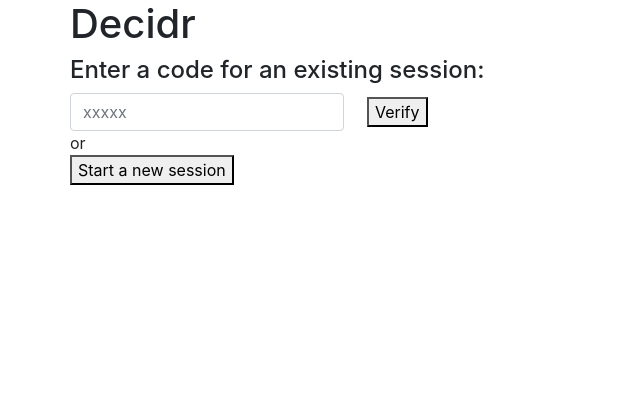
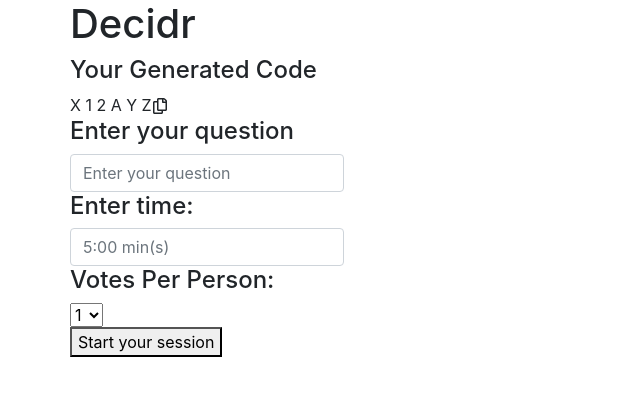
Before and after one commit to Katie500/Decidr, a React (Create React App) app in the folder client/: page /test in a window 1280 px wide. Shown: the top 396 px of the page, without its empty margins (0-640 px from the left). Built offline with nearby package versions, Linux system fonts and the light colour scheme; no server answers.

Commit message:
adding start new session screen

```diff
--- /dev/null
+++ b/client/src/components/Views/startNewSession.js
@@ -0,0 +1,92 @@
+import Form from "react-bootstrap/Form";
+import Row from "react-bootstrap/Row";
+import Col from "react-bootstrap/Col";
+import { Container } from "react-bootstrap";
+import { useRef } from "react";
+import { FaRegCopy } from "react-icons/fa";
+
+function StartNewSession() {
+  const joinCode = useRef(null);
+
+  const handleCopyClick = () => {
+    // Select the text in the textarea
+    joinCode.current.select();
+    // Execute copy command
+    document.execCommand("copy");
+  };
+
+  return (
+    <Container>
+      <Row>
+        <h1>Decidr</h1>
+      </Row>
+      <Row>
+        <h4>Your Generated Code</h4>
+      </Row>
+      <Row>
+        <span ref={joinCode}>X 1 2 A Y Z</span>{" "}
+        <a>
+          <FaRegCopy />
+        </a>
+      </Row>
+      <Form inline style={{ textAlign: "center", justifyContent: "center" }}>
+        <Row>
+          <h4>Enter your question</h4>
+        </Row>
+        <Row>
+          <Col xs="auto">
+            <Row>
+              <Form.Control
+                type="text"
+                placeholder="Enter your question"
+                className=" mr-sm-2"
+              />
+            </Row>
+          </Col>
+        </Row>
+        <Row>
+          <h4>Enter time:</h4>
+        </Row>
+        <Row>
+          <Col xs="auto">
+            <Row>
+              <Form.Control
+                type="text"
+                placeholder="5:00 min(s)"
+                className=" mr-sm-2"
+              />
+            </Row>
+          </Col>
+        </Row>
+        <Row>
+          <h4>Votes Per Person:</h4>
+        </Row>
+        <Row>
+          <Col xs="auto">
+            <Row>
+              <Form.Group className="mr-sm-2">
+                <Form.Select>
+                  <option>1</option>
+                  <option>2</option>
+
+                  <option>3</option>
+                  <option>4</option>
+                  <option>5</option>
+
+                  <option>6</option>
+                  <option>7</option>
+                </Form.Select>
+              </Form.Group>
+            </Row>
+          </Col>
+        </Row>
+
+        <Row>
+          <button>Start your session</button>
+        </Row>
+      </Form>
+    </Container>
+  );
+}
+
+export default StartNewSession;
--- a/client/src/test.js
+++ b/client/src/test.js
@@ -2,6 +2,7 @@ import Timer from "./components/UI/timer";
 import Default from "./components/Views/default";
 import Nickname from "./components/Views/nickname";
 import Results from "./components/Views/results";
+import StartNewSession from "./components/Views/startNewSession";
 import View2 from "./components/Views/view2";
 
 const Test = () => (
@@ -9,7 +10,8 @@ const Test = () => (
     {/* <View2 /> */}
     {/* <Results /> */}
     {/* <Nickname /> */}
-    <Default />
+    {/* <Default /> */}
+    <StartNewSession />
   </div>
 );
 
```
